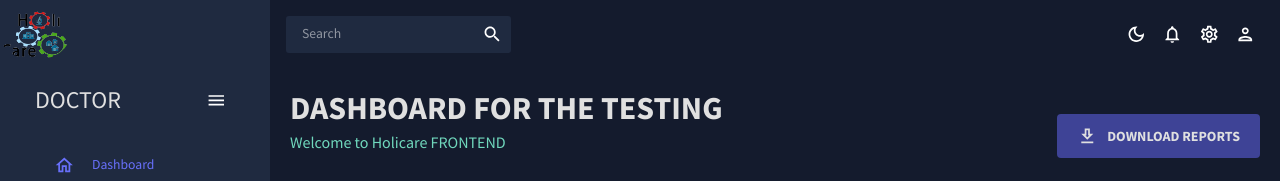
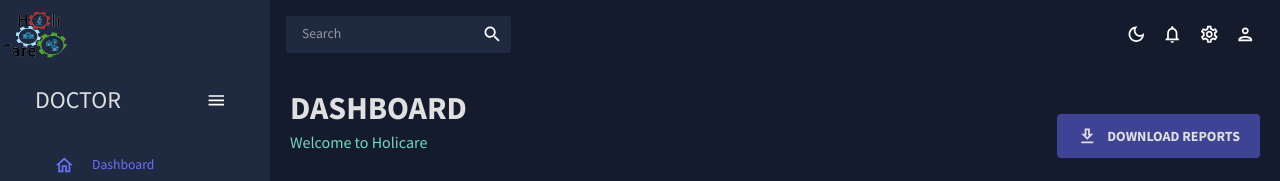
Before and after one commit to Domodan/holicare-front, a React (Create React App) app: page / in a window 1280 px wide. Shown: the top 181 px of the page. Built offline with nearby package versions, Linux system fonts and the light colour scheme.

Commit message:
changes undone

```diff
--- a/src/components/pages/dashboard/index.jsx
+++ b/src/components/pages/dashboard/index.jsx
@@ -29,7 +29,7 @@
         <Box m="20px">
             {/* HEADER */}
             <Box display="flex" justifyContent="space-between" alignItems="center">
-                <Header title="DASHBOARD FOR THE TESTING" subtitle="Welcome to Holicare FRONTEND" />
+                <Header title="DASHBOARD" subtitle="Welcome to Holicare" />
 
                 <Box>
                     <Button
```
